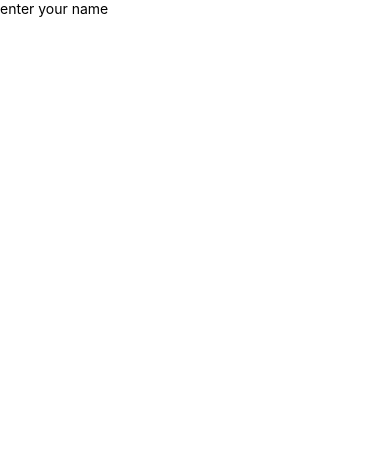
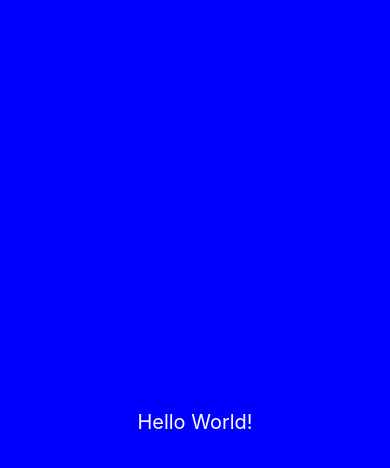
Before and after one commit to kmebin/MobileSoftware, a React Native app in the folder Lecture/: screen / in a window 390 px wide. Shown: the top 468 px of the page. Built offline with nearby package versions, Linux system fonts and the light colour scheme.

Commit message:
[add] ch03-1 : 컴포넌트 style 속성

```diff
--- a/Lecture/App.tsx
+++ b/Lecture/App.tsx
@@ -1,18 +1,23 @@
 import React from 'react';
-import {SafeAreaView, TextInput} from 'react-native';
+import {StyleSheet, SafeAreaView, Text} from 'react-native';
 
+// style 속성에 설정되는 값은 '객체'임 -> 스타일 객체
+// 바깥쪽 {} : JSX 문법, 안쪽 {} : 객체를 의미
+// style 속성 값에 배열이 오면, 배열 안의 스타일 객체를 결합하여 하나의 스타일 객체로 만듦
+
+// 1. 인라인 스타일로 적용하는 방법 -> 동적인 스타일인 경우 유리
 const App = () => {
   return (
-    <SafeAreaView>
-      <TextInput
-        placeholder="enter your name"
-        onChangeText={(text: string) => console.log(text)}
-        onFocus={() => console.log('onFocus')}
-        onBlur={() => console.log('onBlur')}
-        onEndEditing={() => console.log('onEndEditing')}
-      />
+    <SafeAreaView style={[styles.SafeAreaView, {backgroundColor: 'blue'}]}>
+      <Text style={[styles.text, {color: 'white'}]}>Hello World!</Text>
     </SafeAreaView>
   );
 };
 
+// 2. StyleSheet API를 사용하는 방법 -> 정적인 스타일인 경우 유리
+const styles = StyleSheet.create({
+  SafeAreaView: {flex: 1, alignItems: 'center', justifyContent: 'center'},
+  text: {fontSize: 20},
+});
+
 export default App;
```
